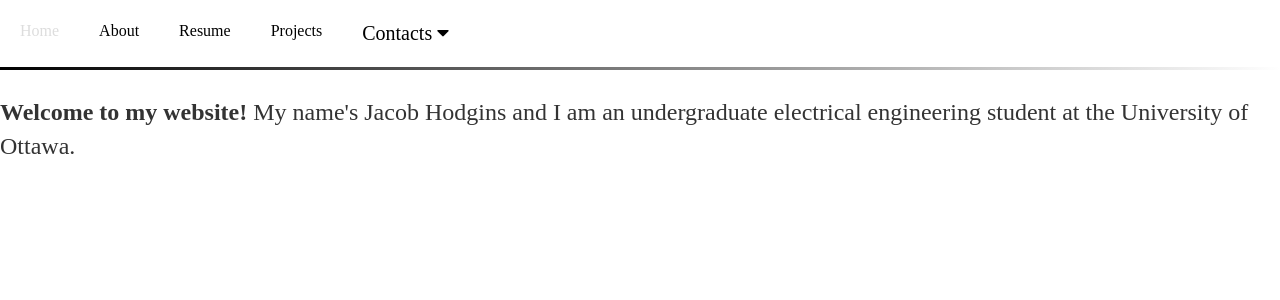
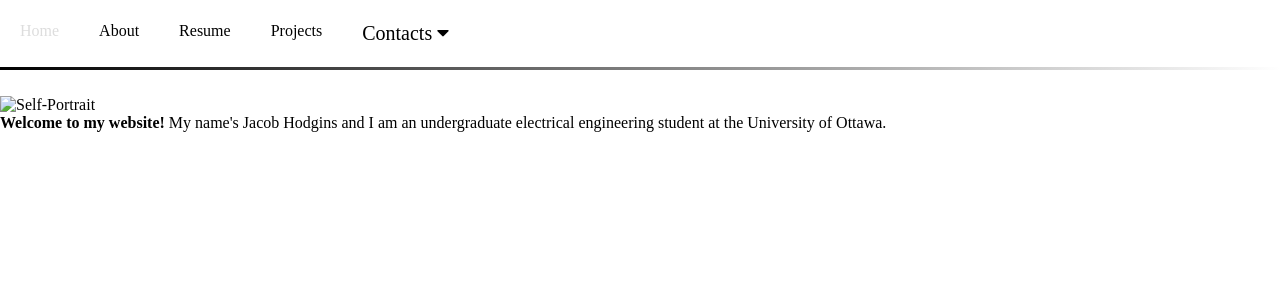
Before and after one commit to JacobHodgins/hodginsjacob, a Jekyll site: the page built from index.html, in a window 1280 px wide. Shown: the top 300 px of the page. Built offline with Jekyll 4.4.1, drawn with Linux system fonts in a browser that asks for light colours; the list of posts is cut into pages by our own code.

Commit message:
Update index.html
added the setup for an introductory image and text

```diff
--- a/index.html
+++ b/index.html
@@ -3,5 +3,6 @@
 title: Jacob Hodgins
 ---
 <div class="blurb">
-	<p> <b>Welcome to my website!</b> My name's Jacob Hodgins and I am an undergraduate electrical engineering student at the University of Ottawa.</p>
+	<img src="" alt="Self-Portrait">
+	<div class="blurb-image-text"><b>Welcome to my website!</b> My name's Jacob Hodgins and I am an undergraduate electrical engineering student at the University of Ottawa.</div>
 </div><!-- /.blurb -->
```
